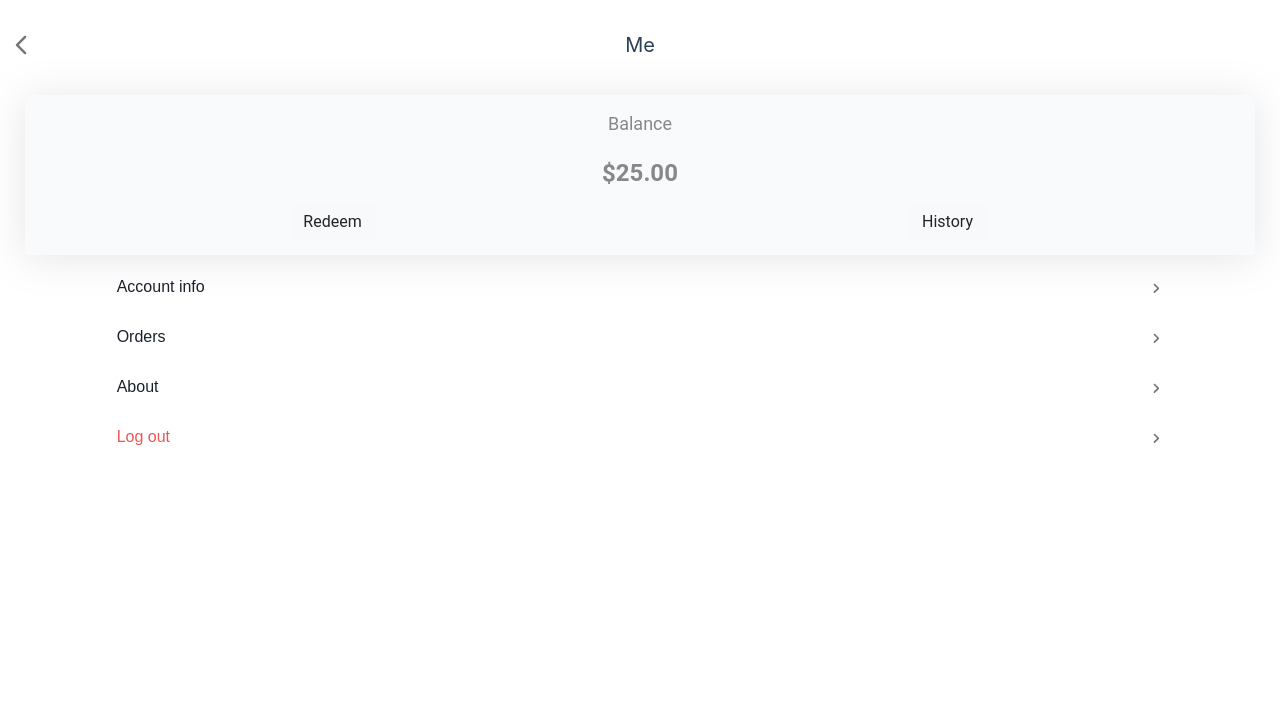
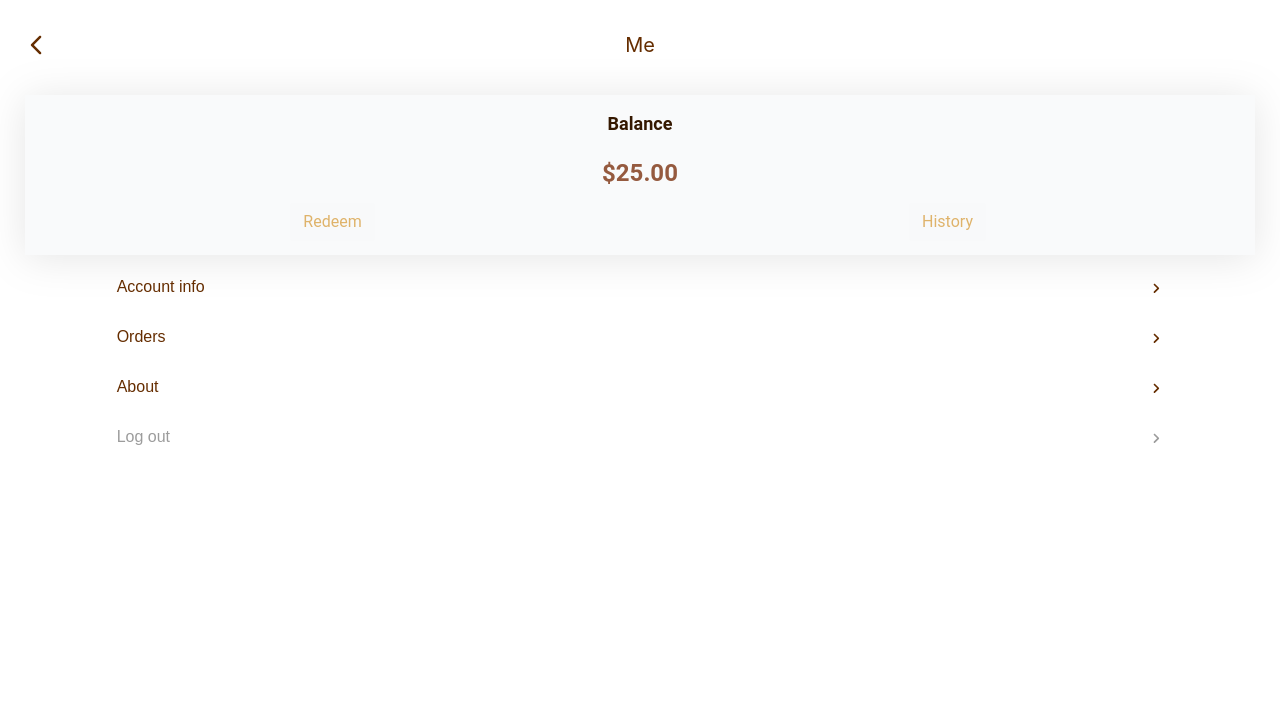
Before and after one commit to RapDoodle/Mooli-Ordering-System, a Flask app: template templates/customer/me.html in a window 1280 px wide. Shown: the top 705 px of the page. Run offline with Flask 2, Linux system fonts and the light colour scheme; the template is opened without the code that fills it, so the values that code supplies are empty; parts of the project's set-up code (start-up, migrations or seed data) failed here and were passed over; some libraries are stand-ins or nearby versions.

Commit message:
modify me

```diff
--- a/templates/customer/me.html
+++ b/templates/customer/me.html
@@ -101,7 +101,7 @@
     .logout {
       background-color: rgba(255, 255, 255, 0);
       text-align: left;
-      color: rgba(235, 87, 87, 1);
+      color: rgb(156, 156, 156);
       -webkit-text-stroke: 1.00px rgba(0, 0, 0, 0);
       font-size: 16.00px;
       font-weight: 500;
@@ -117,12 +117,12 @@
     <div class="row row-cols-3" style="height: 30px;">
     </div>
     <div class="row row-cols-3" style="height: 25px;">
-        <div class="col-3">
-            <span class="align-middle"><svg  viewBox="-0.75 -0.75 12.2412109375 20.2650146484375" style="height: 20px; fill: rgba(0, 0, 0, 0.5411764705882353);"><path d="M 10.3725004196167 0.3675000071525574 C 9.882499694824219 -0.1225000023841858 9.092499732971191 -0.1225000023841858 8.602499961853027 0.3675000071525574 L 0.2924999892711639 8.677499771118164 C -0.09749999642372131 9.067500114440918 -0.09749999642372131 9.697500228881836 0.2924999892711639 10.08749961853027 L 8.602499961853027 18.39749908447266 C 9.092499732971191 18.88750076293945 9.882499694824219 18.88750076293945 10.3725004196167 18.39749908447266 C 10.86250019073486 17.90749931335449 10.86250019073486 17.11750030517578 10.3725004196167 16.62750053405762 L 3.132499933242798 9.377499580383301 L 10.38249969482422 2.127500057220459 C 10.86250019073486 1.647500038146973 10.86250019073486 0.8475000262260437 10.3725004196167 0.3675000071525574 Z"  /></svg></span>
+        <div class="col-3" style="padding-left: 30px;">
+          <span class="align-middle"><svg  viewBox="-0.75 -0.75 12.2412109375 20.2650146484375" style="height: 20px; fill: 	#652d00;"><path d="M 10.3725004196167 0.3675000071525574 C 9.882499694824219 -0.1225000023841858 9.092499732971191 -0.1225000023841858 8.602499961853027 0.3675000071525574 L 0.2924999892711639 8.677499771118164 C -0.09749999642372131 9.067500114440918 -0.09749999642372131 9.697500228881836 0.2924999892711639 10.08749961853027 L 8.602499961853027 18.39749908447266 C 9.092499732971191 18.88750076293945 9.882499694824219 18.88750076293945 10.3725004196167 18.39749908447266 C 10.86250019073486 17.90749931335449 10.86250019073486 17.11750030517578 10.3725004196167 16.62750053405762 L 3.132499933242798 9.377499580383301 L 10.38249969482422 2.127500057220459 C 10.86250019073486 1.647500038146973 10.86250019073486 0.8475000262260437 10.3725004196167 0.3675000071525574 Z"  /></svg></span>
         </div>
         <div class="col-6">
             <div class="title" style="background-color: rgba(255, 255, 255, 0);
-            color: rgba(45, 64, 87, 1);
+            color:#652d00;
             text-align: center;
             -webkit-text-stroke: 1.00px rgba(0, 0, 0, 0);
             font-size: 20.00px;
@@ -140,9 +140,9 @@
         <div class="col-12 x646">
                 <div class="row" style="height: 45px; padding-top: 5px;">
                     <div class="col-3"></div>
-                    <div class="col-6 balance">
+                    <div class="col-6 balance" style="color: #351800;">
                         <span class="align-bottom">
-                        Balance
+                        <b>Balance</b>
                         </span>
                     </div>
                     <div class="col-3"></div>
@@ -153,7 +153,7 @@
 
                 <div class="row" style="height: 45px;">
                     <div class="col-3"></div>
-                    <div class="col-6 x28f4b336" style="padding-top:5px;">
+                    <div class="col-6 x28f4b336" style="padding-top:5px;color:  	#955a3f;">
                         <span class="align-bottom">
                             $25.00
                         </span>
@@ -167,13 +167,13 @@
                 <div class="row" style="height: 45px;">
                     <div class="col redeem" style="padding-bottom: 10px;">
                         <span class="align-bottom">
-                          <button type="button" class="btn btn-light">Redeem</button>
+                          <button type="button" class="btn btn-light"><font style="color:  	#dfb36a">Redeem</font></button>
                         </span>
                     </div>
 
                     <div class="col history">
                         <span class="align-bottom">
-                          <button type="button" class="btn btn-light">History</button>
+                          <button type="button" class="btn btn-light"><font style="color:  	#dfb36a">History</font></button>
                         </span>
                     </div>
                 </div>
@@ -182,12 +182,12 @@
 
     <div class="row" style="height:50px;">
         <div class="col-1"></div>
-        <div class="col-5 accountInfo" style="text-align: left;">
+        <div class="col-5 accountInfo" style="text-align: left;color:  	#652d00;">
           Account info
         </div>
         <div class="col-5 accountInfo" style="text-align: right;">
                 <span class="align-bottom">
-                <svg viewBox="-0.75 -0.75 12.2412109375 20.2650146484375" style="height: 25px; fill: rgba(0, 0, 0, 0.5411764705882353);padding-top: 8px;"><path d="M 0.2919999957084656 1.712499976158142 L 4.171999931335449 5.59250020980835 L 0.2919999957084656 9.472499847412109 C 0.1049999967217445 9.659500122070313 0 9.912500381469727 0 10.17749977111816 C 0 10.44250011444092 0.1049999967217445 10.69550037384033 0.2919999957084656 10.88249969482422 C 0.6819999814033508 11.27250003814697 1.312000036239624 11.27250003814697 1.702000021934509 10.88249969482422 L 6.291999816894531 6.292500019073486 C 6.682000160217285 5.902500152587891 6.682000160217285 5.272500038146973 6.291999816894531 4.882500171661377 L 1.702000021934509 0.2924999892711639 C 1.312000036239624 -0.09749999642372131 0.6819999814033508 -0.09749999642372131 0.2919999957084656 0.2924999892711639 C -0.08799999952316284 0.6825000047683716 -0.09799999743700027 1.322499990463257 0.2919999957084656 1.712499976158142 Z"  /></svg>
+                <svg viewBox="-0.75 -0.75 12.2412109375 20.2650146484375" style="height: 25px; fill: #652d00;padding-top: 8px;"><path d="M 0.2919999957084656 1.712499976158142 L 4.171999931335449 5.59250020980835 L 0.2919999957084656 9.472499847412109 C 0.1049999967217445 9.659500122070313 0 9.912500381469727 0 10.17749977111816 C 0 10.44250011444092 0.1049999967217445 10.69550037384033 0.2919999957084656 10.88249969482422 C 0.6819999814033508 11.27250003814697 1.312000036239624 11.27250003814697 1.702000021934509 10.88249969482422 L 6.291999816894531 6.292500019073486 C 6.682000160217285 5.902500152587891 6.682000160217285 5.272500038146973 6.291999816894531 4.882500171661377 L 1.702000021934509 0.2924999892711639 C 1.312000036239624 -0.09749999642372131 0.6819999814033508 -0.09749999642372131 0.2919999957084656 0.2924999892711639 C -0.08799999952316284 0.6825000047683716 -0.09799999743700027 1.322499990463257 0.2919999957084656 1.712499976158142 Z"  /></svg>
                 </span>
         </div>
         <div class="col-1"></div>
@@ -195,12 +195,12 @@
 
     <div class="row" style="height:50px;">
         <div class="col-1"></div>
-        <div class="col-5 accountInfo" style="text-align: left;">
+        <div class="col-5 accountInfo" style="text-align: left;color:  	#652d00;">
           Orders
         </div>
         <div class="col-5 accountInfo" style="text-align: right;">
                <span class="align-bottom">
-                <svg viewBox="-0.75 -0.75 12.2412109375 20.2650146484375" style="height: 25px; fill: rgba(0, 0, 0, 0.5411764705882353);padding-top: 8px;"><path d="M 0.2919999957084656 1.712499976158142 L 4.171999931335449 5.59250020980835 L 0.2919999957084656 9.472499847412109 C 0.1049999967217445 9.659500122070313 0 9.912500381469727 0 10.17749977111816 C 0 10.44250011444092 0.1049999967217445 10.69550037384033 0.2919999957084656 10.88249969482422 C 0.6819999814033508 11.27250003814697 1.312000036239624 11.27250003814697 1.702000021934509 10.88249969482422 L 6.291999816894531 6.292500019073486 C 6.682000160217285 5.902500152587891 6.682000160217285 5.272500038146973 6.291999816894531 4.882500171661377 L 1.702000021934509 0.2924999892711639 C 1.312000036239624 -0.09749999642372131 0.6819999814033508 -0.09749999642372131 0.2919999957084656 0.2924999892711639 C -0.08799999952316284 0.6825000047683716 -0.09799999743700027 1.322499990463257 0.2919999957084656 1.712499976158142 Z"  /></svg>
+                <svg viewBox="-0.75 -0.75 12.2412109375 20.2650146484375" style="height: 25px; fill: #652d00;padding-top: 8px;"><path d="M 0.2919999957084656 1.712499976158142 L 4.171999931335449 5.59250020980835 L 0.2919999957084656 9.472499847412109 C 0.1049999967217445 9.659500122070313 0 9.912500381469727 0 10.17749977111816 C 0 10.44250011444092 0.1049999967217445 10.69550037384033 0.2919999957084656 10.88249969482422 C 0.6819999814033508 11.27250003814697 1.312000036239624 11.27250003814697 1.702000021934509 10.88249969482422 L 6.291999816894531 6.292500019073486 C 6.682000160217285 5.902500152587891 6.682000160217285 5.272500038146973 6.291999816894531 4.882500171661377 L 1.702000021934509 0.2924999892711639 C 1.312000036239624 -0.09749999642372131 0.6819999814033508 -0.09749999642372131 0.2919999957084656 0.2924999892711639 C -0.08799999952316284 0.6825000047683716 -0.09799999743700027 1.322499990463257 0.2919999957084656 1.712499976158142 Z"  /></svg>
               </span>
         </div>
         <div class="col-1"></div>
@@ -208,12 +208,12 @@
 
     <div class="row" style="height:50px;">
         <div class="col-1"></div>
-        <div class="col-5 accountInfo" style="text-align: left;">
+        <div class="col-5 accountInfo" style="text-align: left;color:  	#652d00;">
           About
         </div>
         <div class="col-5 accountInfo" style="text-align: right;">
             <span class="align-bottom">
-                <svg viewBox="-0.75 -0.75 12.2412109375 20.2650146484375" style="height: 25px; fill: rgba(0, 0, 0, 0.5411764705882353);padding-top: 8px;"><path d="M 0.2919999957084656 1.712499976158142 L 4.171999931335449 5.59250020980835 L 0.2919999957084656 9.472499847412109 C 0.1049999967217445 9.659500122070313 0 9.912500381469727 0 10.17749977111816 C 0 10.44250011444092 0.1049999967217445 10.69550037384033 0.2919999957084656 10.88249969482422 C 0.6819999814033508 11.27250003814697 1.312000036239624 11.27250003814697 1.702000021934509 10.88249969482422 L 6.291999816894531 6.292500019073486 C 6.682000160217285 5.902500152587891 6.682000160217285 5.272500038146973 6.291999816894531 4.882500171661377 L 1.702000021934509 0.2924999892711639 C 1.312000036239624 -0.09749999642372131 0.6819999814033508 -0.09749999642372131 0.2919999957084656 0.2924999892711639 C -0.08799999952316284 0.6825000047683716 -0.09799999743700027 1.322499990463257 0.2919999957084656 1.712499976158142 Z"  /></svg>
+                <svg viewBox="-0.75 -0.75 12.2412109375 20.2650146484375" style="height: 25px; fill: #652d00;padding-top: 8px;"><path d="M 0.2919999957084656 1.712499976158142 L 4.171999931335449 5.59250020980835 L 0.2919999957084656 9.472499847412109 C 0.1049999967217445 9.659500122070313 0 9.912500381469727 0 10.17749977111816 C 0 10.44250011444092 0.1049999967217445 10.69550037384033 0.2919999957084656 10.88249969482422 C 0.6819999814033508 11.27250003814697 1.312000036239624 11.27250003814697 1.702000021934509 10.88249969482422 L 6.291999816894531 6.292500019073486 C 6.682000160217285 5.902500152587891 6.682000160217285 5.272500038146973 6.291999816894531 4.882500171661377 L 1.702000021934509 0.2924999892711639 C 1.312000036239624 -0.09749999642372131 0.6819999814033508 -0.09749999642372131 0.2919999957084656 0.2924999892711639 C -0.08799999952316284 0.6825000047683716 -0.09799999743700027 1.322499990463257 0.2919999957084656 1.712499976158142 Z"  /></svg>
             </span>
         </div>
         <div class="col-1"></div>
@@ -226,7 +226,7 @@
         </div>
         <div class="col-5 accountInfo" style="text-align: right;">
                 <span class="align-bottom">
-                <svg viewBox="-0.75 -0.75 12.2412109375 20.2650146484375" style="height: 25px; fill: rgba(0, 0, 0, 0.5411764705882353);padding-top: 8px;"><path d="M 0.2919999957084656 1.712499976158142 L 4.171999931335449 5.59250020980835 L 0.2919999957084656 9.472499847412109 C 0.1049999967217445 9.659500122070313 0 9.912500381469727 0 10.17749977111816 C 0 10.44250011444092 0.1049999967217445 10.69550037384033 0.2919999957084656 10.88249969482422 C 0.6819999814033508 11.27250003814697 1.312000036239624 11.27250003814697 1.702000021934509 10.88249969482422 L 6.291999816894531 6.292500019073486 C 6.682000160217285 5.902500152587891 6.682000160217285 5.272500038146973 6.291999816894531 4.882500171661377 L 1.702000021934509 0.2924999892711639 C 1.312000036239624 -0.09749999642372131 0.6819999814033508 -0.09749999642372131 0.2919999957084656 0.2924999892711639 C -0.08799999952316284 0.6825000047683716 -0.09799999743700027 1.322499990463257 0.2919999957084656 1.712499976158142 Z"  /></svg>
+                <svg viewBox="-0.75 -0.75 12.2412109375 20.2650146484375" style="height: 25px; fill: rgb(156, 156, 156);padding-top: 8px;"><path d="M 0.2919999957084656 1.712499976158142 L 4.171999931335449 5.59250020980835 L 0.2919999957084656 9.472499847412109 C 0.1049999967217445 9.659500122070313 0 9.912500381469727 0 10.17749977111816 C 0 10.44250011444092 0.1049999967217445 10.69550037384033 0.2919999957084656 10.88249969482422 C 0.6819999814033508 11.27250003814697 1.312000036239624 11.27250003814697 1.702000021934509 10.88249969482422 L 6.291999816894531 6.292500019073486 C 6.682000160217285 5.902500152587891 6.682000160217285 5.272500038146973 6.291999816894531 4.882500171661377 L 1.702000021934509 0.2924999892711639 C 1.312000036239624 -0.09749999642372131 0.6819999814033508 -0.09749999642372131 0.2919999957084656 0.2924999892711639 C -0.08799999952316284 0.6825000047683716 -0.09799999743700027 1.322499990463257 0.2919999957084656 1.712499976158142 Z"  /></svg>
                 </span>
         </div>
         <div class="col-1"></div>
```
